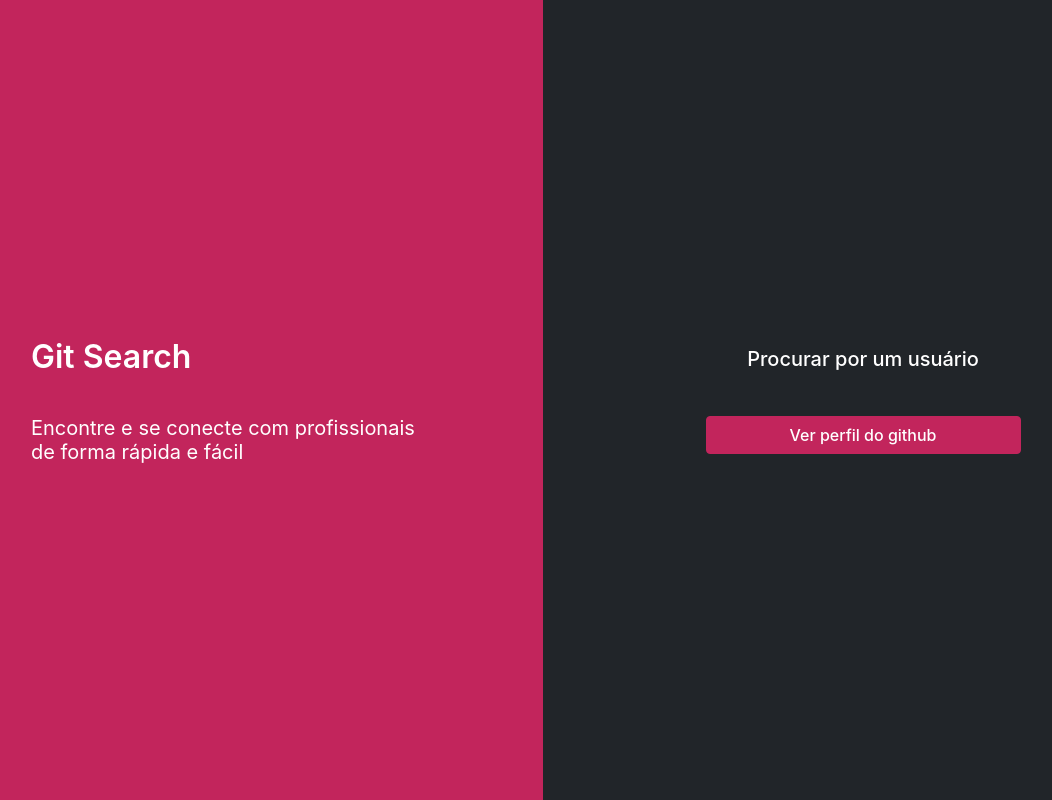
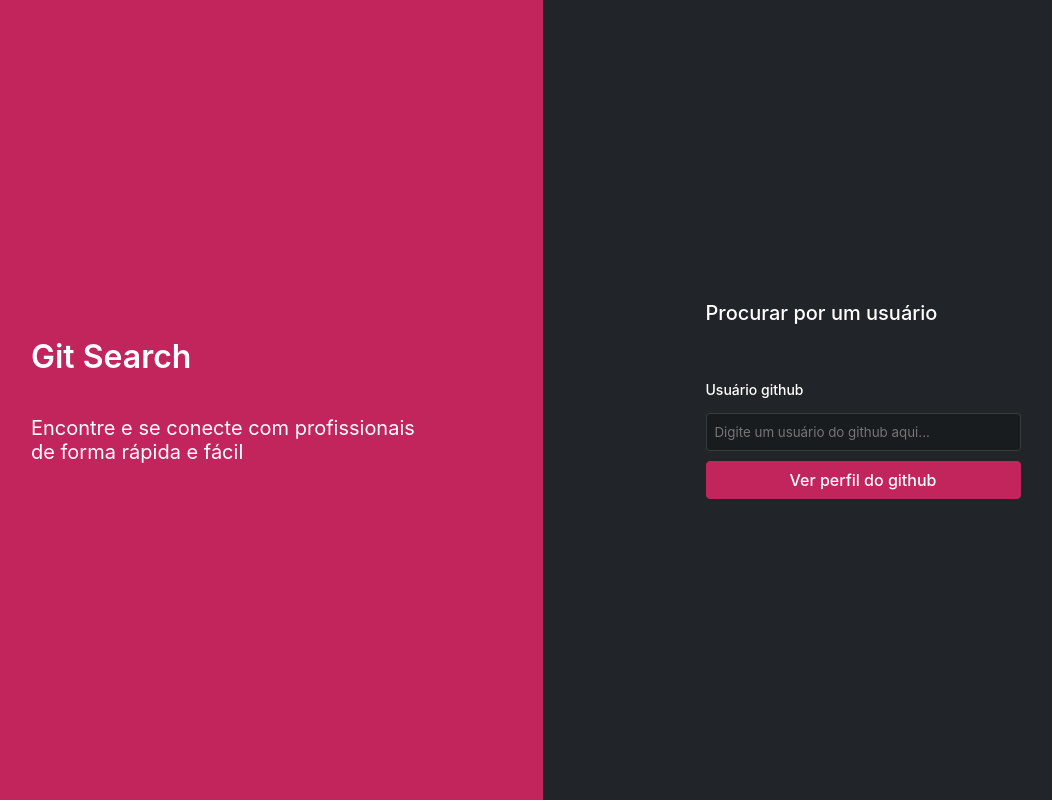
Before and after one commit to rodrigojsdeveloper/git-search, a React (Vite) app: page / in a window 1280 px wide. Shown: the whole page, without its empty margins (97-1149 px from the left). Built offline with nearby package versions, Linux system fonts and the light colour scheme.

Commit message:
refactor: form connection with github api that returns users and their added repositories

```diff
--- a/src/components/Button/index.tsx
+++ b/src/components/Button/index.tsx
@@ -4,11 +4,13 @@ interface IButton {
   children: React.ReactNode;
   color: string;
   size: string;
+  disabled?: boolean;
+  type?: "button" | "submit" | "reset";
 }
 
-const Button = ({ children, color, size }: IButton) => {
+const Button = ({ children, color, size, disabled, type }: IButton) => {
   return (
-    <Container color={color} size={size}>
+    <Container color={color} size={size} disabled={disabled} type={type}>
       {children}
     </Container>
   );
--- a/src/components/Input/index.tsx
+++ b/src/components/Input/index.tsx
@@ -11,7 +11,6 @@ interface InputProps {
   error?: any;
   required?: boolean | undefined;
   onChange?: React.ChangeEventHandler<HTMLInputElement>;
-  disabled?: boolean;
 }
 
 const Input = ({
@@ -23,7 +22,6 @@ const Input = ({
   placeholder,
   required,
   onChange,
-  disabled,
   label,
 }: InputProps) => {
   return (
@@ -39,7 +37,6 @@ const Input = ({
         placeholder={placeholder}
         required={required}
         onChange={onChange}
-        disabled={disabled}
       />
     </Container>
   );
--- a/src/components/Input/style.ts
+++ b/src/components/Input/style.ts
@@ -1,10 +1,18 @@
 import styled from "styled-components";
 
-const Container = styled.input`
+const Container = styled.div`
+  width: 100%;
+  max-width: 315px;
+  height: 70px;
+
+  display: flex;
+  flex-direction: column;
+  justify-content: space-between;
+  align-items: flex-start;
+
   & > label {
     font-weight: 500;
     font-size: 0.875rem;
-    margin-bottom: 16px;
 
     & > span {
     }
@@ -12,14 +20,14 @@ const Container = styled.input`
 `;
 
 const InputContainer = styled.input`
+  width: 100%;
   height: 38px;
-  width: 96.8%;
-  background-color: var(--grey-1);
-  border: 1px solid var(--grey-3);
-  border-radius: var(--shadow-1);
+
+  background-color: var(--color-grey-1);
+  border: 1.5px solid var(--color-grey-4);
+  border-radius: 4px;
   color: var(--color-grey-7);
-  margin-bottom: 18px;
-  padding-left: 12px;
+  padding: 8px;
 `;
 
 export { Container, InputContainer };
--- a/src/pages/Home/index.tsx
+++ b/src/pages/Home/index.tsx
@@ -1,7 +1,31 @@
+import { yupResolver } from "@hookform/resolvers/yup";
 import { Button } from "../../components/Button";
+import { Input } from "../../components/Input";
+import { useForm } from "react-hook-form";
+import { api } from "../../services/api";
 import { Container } from "./style";
+import * as yup from "yup";
 
 const Home = () => {
+  const schema = yup.object().shape({
+    owner: yup.string().required("Campo obrogatório"),
+  });
+
+  const {
+    register,
+    handleSubmit,
+    formState: { errors },
+  } = useForm({
+    resolver: yupResolver(schema),
+  });
+
+  const onSubmitFunc = (data: any) => {
+    api
+      .get(`${data.owner}/repos`)
+      .then((res) => console.log(res.data))
+      .catch((error) => console.error(error));
+  };
+
   return (
     <Container>
       <div>
@@ -13,11 +37,24 @@ const Home = () => {
       </div>
 
       <div>
-        <h2>Procurar por um usuário</h2>
+        <form onSubmit={handleSubmit(onSubmitFunc)}>
+          <h2>Procurar por um usuário</h2>
 
-        <Button color="colorHome" size="home">
-          Ver perfil do github
-        </Button>
+          <Input
+            name="owner"
+            register={register}
+            autoComplete="off"
+            error={errors.owner?.message}
+            label="Usuário github"
+            type="text"
+            placeholder="Digite um usuário do github aqui..."
+            required={true}
+          />
+
+          <Button color="colorHome" size="home" type="submit">
+            Ver perfil do github
+          </Button>
+        </form>
       </div>
     </Container>
   );
--- a/src/pages/Home/style.ts
+++ b/src/pages/Home/style.ts
@@ -42,10 +42,21 @@ const Container = styled.div`
   & > div:nth-child(2) {
     background-color: var(--color-grey-2);
 
-    & > h2 {
-      font-size: 1.25rem;
-      font-weight: 500;
-      margin-bottom: 45px;
+    & > form {
+      width: 100%;
+      max-width: 315px;
+      height: 198px;
+
+      display: flex;
+      flex-direction: column;
+      justify-content: space-between;
+      align-items: flex-start;
+
+      & > h2 {
+        font-size: 1.25rem;
+        font-weight: 500;
+        margin-bottom: 45px;
+      }
     }
   }
 `;
```
